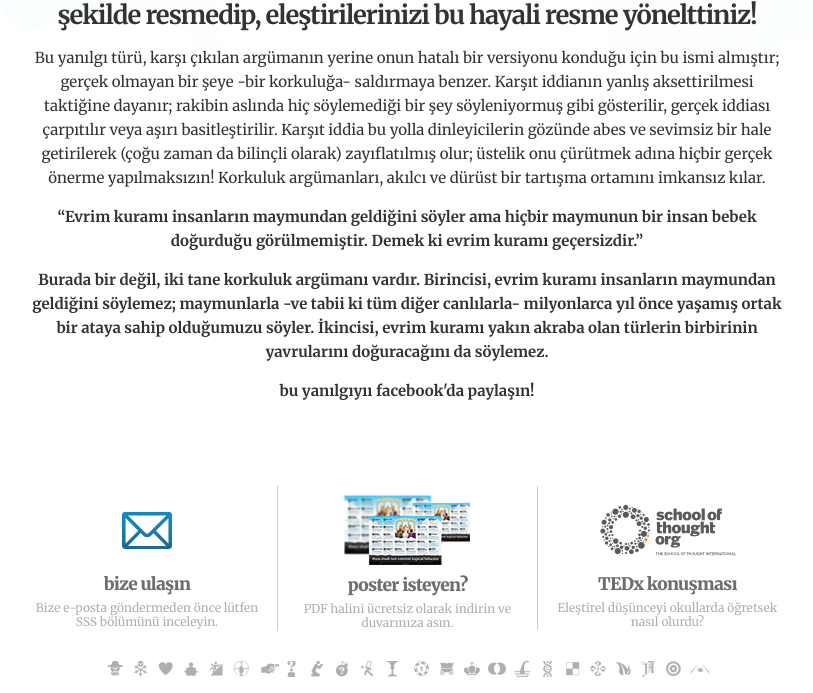
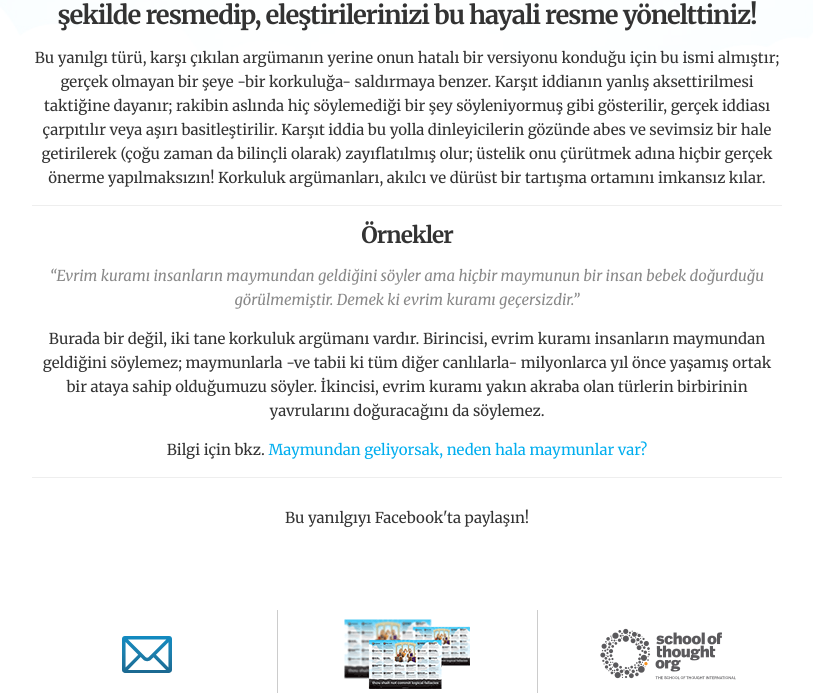
Before and after one commit to erengy/ylfi, a PHP site: page /ylfi/korkuluk in a window 1280 px wide. Shown: the part 442-1135 px from the top of the page, without its empty margins (233-1046 px from the left). Run offline with PHP 8.4, Linux system fonts and the light colour scheme; some libraries are stand-ins or nearby versions; some web fonts are replaced.

Commit message:
Improve fallacy details visually

```diff
--- a/assets/css/fallacy.css
+++ b/assets/css/fallacy.css
@@ -1319,7 +1319,7 @@
   border-bottom: none;
 }
 
-b, strong, .bold, .fallacy-detailed p + p {
+b, strong, .bold {
   font-family: "Merriweather", sans-serif;
   font-weight: 700;
 }
@@ -2408,6 +2408,36 @@
 .fallacy-detailed header .next {
   right: 10%;
 }
+.fallacy-detailed .description {
+  line-height: 1.6em;
+  margin: 15px 0;
+}
+.fallacy-detailed .example {
+  border-top: 1px solid #eee;
+  border-bottom: 1px solid #eee;
+  font-weight: normal;
+  line-height: 1.6em;
+  margin: 15px 0;
+  padding: 15px 0;
+}
+.fallacy-detailed .example h3 {
+  margin-top: 0;
+  margin-bottom: 15px;
+}
+.fallacy-detailed .example blockquote {
+  color: #888;
+  font-style: italic;
+  margin: 15px 0 10px 0;
+}
+.fallacy-detailed .example blockquote > cite,
+.fallacy-detailed .example blockquote > em {
+  font-style: normal;
+}
+.fallacy-detailed .share {
+  font-weight: normal;
+  margin-top: 2em;
+  margin-bottom: 1em;
+}
 
 .cart .total {
   float: right;
--- a/assets/js/fallacy.js
+++ b/assets/js/fallacy.js
@@ -656,10 +656,10 @@
                 this.show();
                 this.find('h1').html(fallacy.title);
                 this.find('h2').html(fallacy.head);
-                this.find('.body p').first().html(fallacy.description);
-                this.find('.body p').eq(1).html(fallacy.exampleText);
+                this.find('.body .description').first().html(fallacy.description);
+                this.find('.body .example').first().html('<h3>Örnekler</h3>' + fallacy.exampleText);
                 //fb like
-                this.find('.body p').eq(3).html('<span class="fb-like" data-href="https://yourlogicalfallacyis.com/' + fallacyLocale + fallacy.slug + '" data-layout="button_count" data-action="like" data-show-faces="true" data-share="true"></span>');
+                this.find('.body .fb-button').first().html('<span class="fb-like" data-href="http://localhost/' + fallacyLocale + fallacy.slug + '" data-layout="button_count" data-action="like" data-show-faces="true" data-share="true"></span>');
                 this.find('.square-button i').attr('class', 'icon-'+fallacy.name);
                 var title = fallacy.meta.seo.title ? fallacy.meta.seo.title : fallacy.pageTitle;
                 window.document.title = title;
--- a/pages/fallacy.php
+++ b/pages/fallacy.php
@@ -4,16 +4,16 @@
                 <span class="square-button" style="font-size:2em">
                     <i></i>
                 </span>
-                <span class="prev"><i class="icon-prev"></i></span>
-                <span class="next"><i class="icon-next"></i></span>
+                <span class="prev"><i class="icon-prev" title="Önceki"></i></span>
+                <span class="next"><i class="icon-next" title="Sonraki"></i></span>
             </header>
             <div class="body">
                 <h1></h1>
                 <h2></h2>
-                <p><!-- description --></p>
-                <p><!-- example --></p>
-                <p>bu yanılgıyıı facebook'da paylaşın!</p>
-                <p><!-- fb like button --></p>
+                <div class="description"><!-- description --></div>
+                <div class="example"><!-- example --></div>
+                <div class="share">Bu yanılgıyı Facebook'ta paylaşın!</div>
+                <div class="fb-button"><!-- fb like button --></div>
             </div>
         </article>
         <!--detailed-template-->
```
